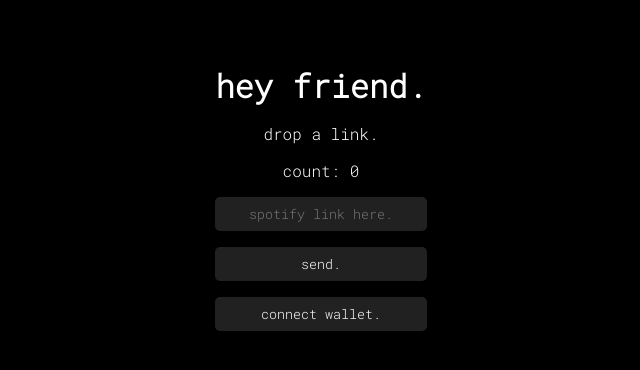
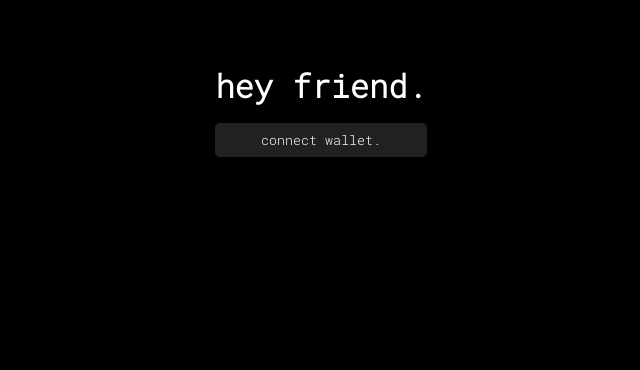
Before and after one commit to soundarzozm/solidity-hiphop, a React (Create React App) app in the folder frontend/: page / in a window 1280 px wide. Shown: the top 370 px of the page, without its empty margins (319-959 px from the left). Built offline with nearby package versions, Linux system fonts and the light colour scheme; the HTML template or start-up script is replaced by a standard one.

Commit message:
hide fields if wallet not connected // autofetch when connected

```diff
--- a/frontend/src/App.js
+++ b/frontend/src/App.js
@@ -10,7 +10,7 @@ const App = () => {
 	const [allWaves, setAllWaves] = useState([]);
 	const [message, setMessage] = useState("");
 
-	const contractAddress = "0xb7CC736fdCC20181547eca7C17bec7842cA6bbE4";
+	const contractAddress = "0x074737bA78F7f16bE3bd53d0Df6392d3735c1230";
 	const contractABI = abi.abi;
 
 	const checkIfWalletIsConnected = async () => {
@@ -188,14 +188,19 @@ const App = () => {
 		};
 	}, []);
 
+	useEffect(() => {
+		getAllWaves();
+	}, [currentAccount]);
+
 	return (
 		<div className="mainContainer">
 			<div className="dataContainer">
 				<div className="header">hey friend.</div>
 
+				{currentAccount != "" ? (
+					<>
 						<div className="bio">drop a link.</div>
 						<div className="bio">count: {waves}</div>
-
 						<input
 							className="inputField"
 							style={{ textAlign: "center" }}
@@ -209,6 +214,8 @@ const App = () => {
 						<button className="waveButton" onClick={wave}>
 							send.
 						</button>
+					</>
+				) : null}
 
 				{!currentAccount && (
 					<button className="waveButton" onClick={connectWallet}>
```
Lines whose indentation alone changed are shown as unchanged.
